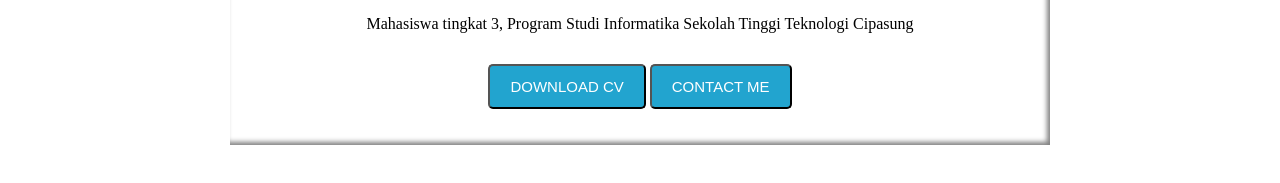
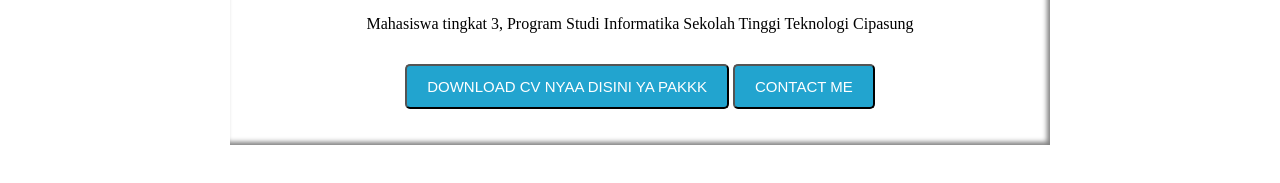
Before and after one commit to Manikhaa/Revou, a plain HTML site: page profile.html in a window 1280 px wide. Shown: the part 299-482 px from the top of the page. Drawn offline with Linux system fonts and the light colour scheme.

Commit message:
INI YANG GATAU AKU

```diff
--- a/profile.html
+++ b/profile.html
@@ -81,7 +81,7 @@
 		Mahasiswa tingkat 3, Program Studi Informatika Sekolah Tinggi Teknologi Cipasung
 	<table><br><br>
 		<th>
-		<button class="button">DOWNLOAD CV</button>
+		<button class="button">DOWNLOAD CV NYAA DISINI YA PAKKK</button>
 		<button class="button">CONTACT ME</button>
 		</th>
 	</table>
```
